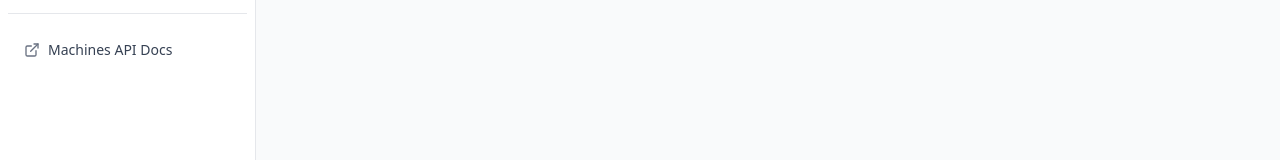
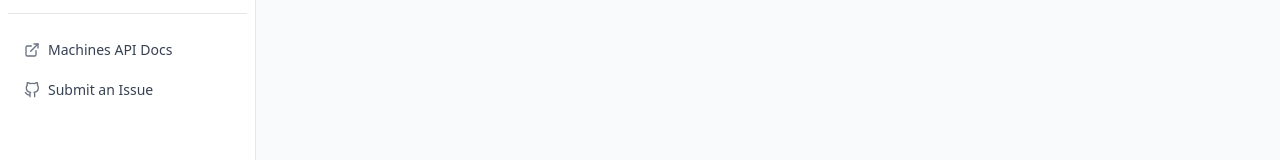
Before and after one commit to kylemclaren/machines-ui, a Next.js app: page /dashboard/machines in a window 1280 px wide. Shown: the part 453-613 px from the top of the page. Built offline with nearby package versions, Linux system fonts and the light colour scheme; no server answers; sample sign-in values are in the browser's storage.

Commit message:
add GH issue submit link

```diff
--- a/components/layout/DashboardLayout.tsx
+++ b/components/layout/DashboardLayout.tsx
@@ -156,6 +156,17 @@
                 <ExternalLink size={16} className="mr-2 text-gray-500 dark:text-gray-400 group-hover:text-blue-600 dark:group-hover:text-blue-400" />
                 <span className="group-hover:text-blue-600 dark:group-hover:text-blue-400">Machines API Docs</span>
               </a>
+              <a
+                href="https://github.com/kylemclaren/machines-dash/issues/new"
+                target="_blank"
+                rel="noopener noreferrer"
+                className="flex items-center px-4 py-2.5 text-sm text-gray-700 dark:text-gray-300 hover:bg-gray-100 dark:hover:bg-gray-800 rounded-md transition-colors group"
+              >
+                <svg xmlns="http://www.w3.org/2000/svg" viewBox="0 0 24 24" className="mr-2 w-4 h-4 text-gray-500 dark:text-gray-400 group-hover:text-blue-600 dark:group-hover:text-blue-400" fill="none" stroke="currentColor" strokeWidth="2" strokeLinecap="round" strokeLinejoin="round">
+                  <path d="M9 19c-5 1.5-5-2.5-7-3m14 6v-3.87a3.37 3.37 0 0 0-.94-2.61c3.14-.35 6.44-1.54 6.44-7A5.44 5.44 0 0 0 20 4.77 5.07 5.07 0 0 0 19.91 1S18.73.65 16 2.48a13.38 13.38 0 0 0-7 0C6.27.65 5.09 1 5.09 1A5.07 5.07 0 0 0 5 4.77a5.44 5.44 0 0 0-1.5 3.78c0 5.42 3.3 6.61 6.44 7A3.37 3.37 0 0 0 9 18.13V22" />
+                </svg>
+                <span className="group-hover:text-blue-600 dark:group-hover:text-blue-400">Submit an Issue</span>
+              </a>
             </div>
           </nav>
         </div>
```
